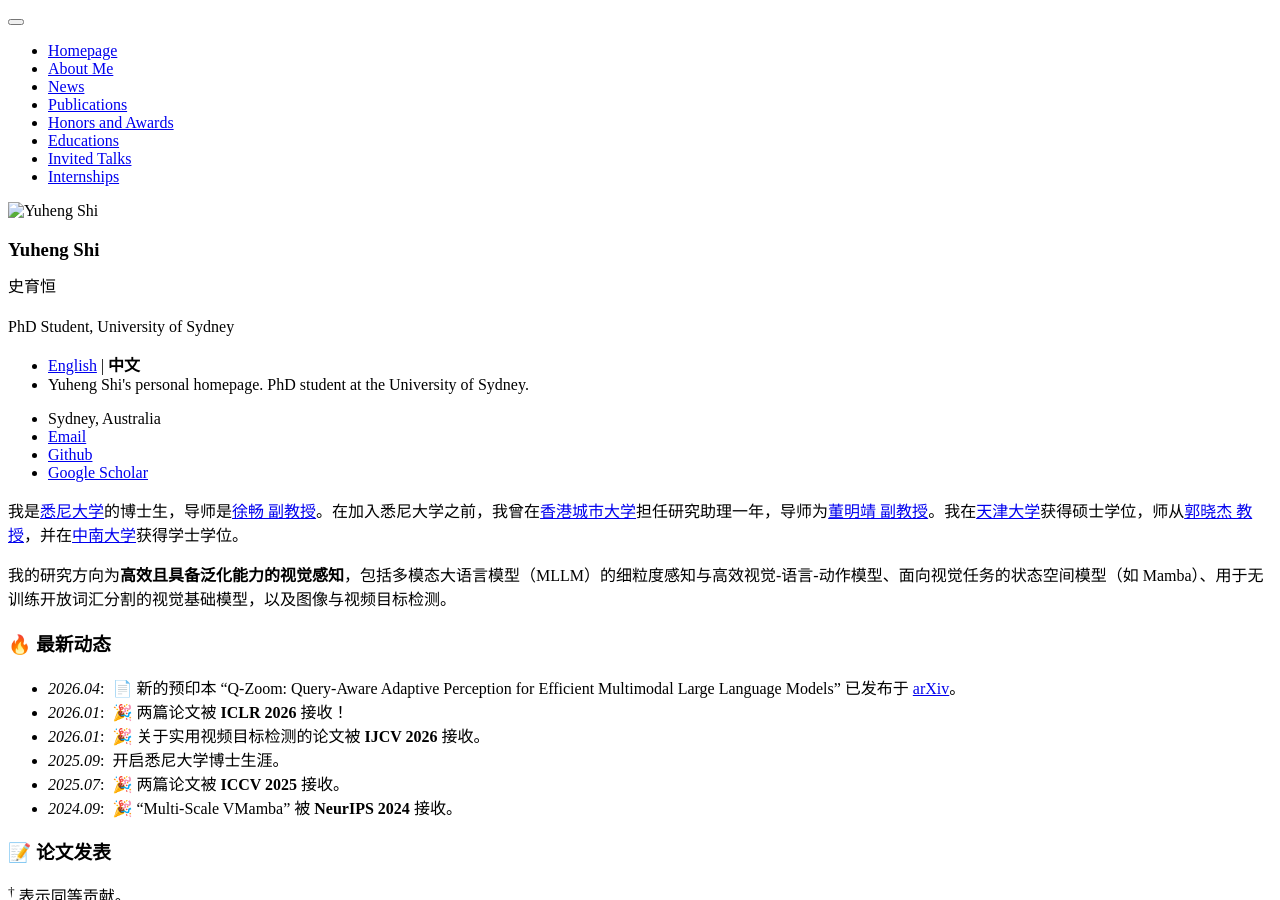
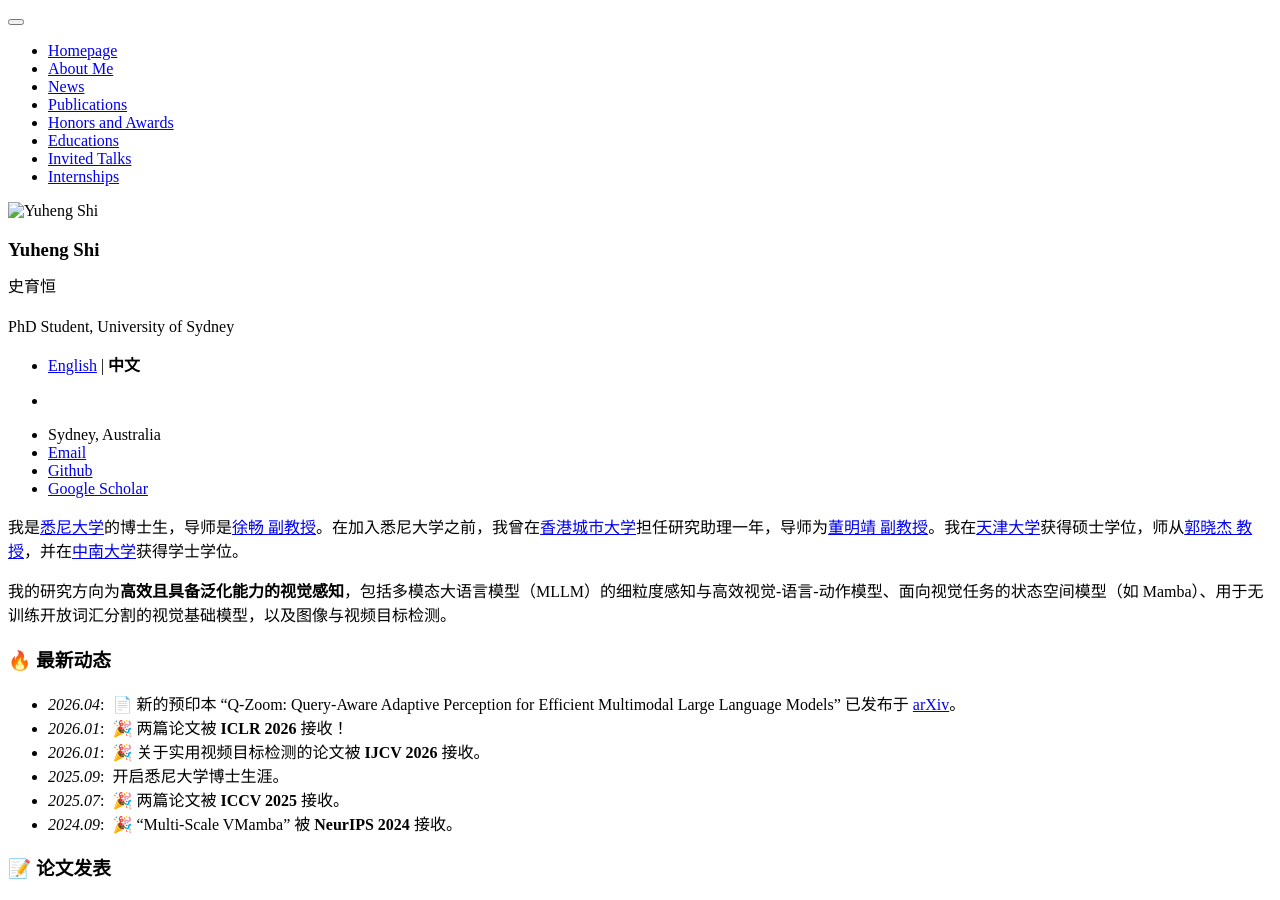
Before and after one commit to YuHengsss/YuHengsss.github.io, a Jekyll site: the page built from _pages/zh.md, in a window 1280 px wide and 900 px high. Built offline with Jekyll 4.4.1, drawn with Linux system fonts in a browser that asks for light colours.

Commit message:
Remove site description line from sidebar

```diff
--- a/_config.yml
+++ b/_config.yml
@@ -7,7 +7,7 @@
 
 # Site Settings
 title                    : "Yuheng Shi"
-description              : "Yuheng Shi's personal homepage. PhD student at the University of Sydney."
+description              : ""
 repository               : "YuHengsss/YuHengsss.github.io"
 google_scholar_stats_use_cdn : true
 
```
